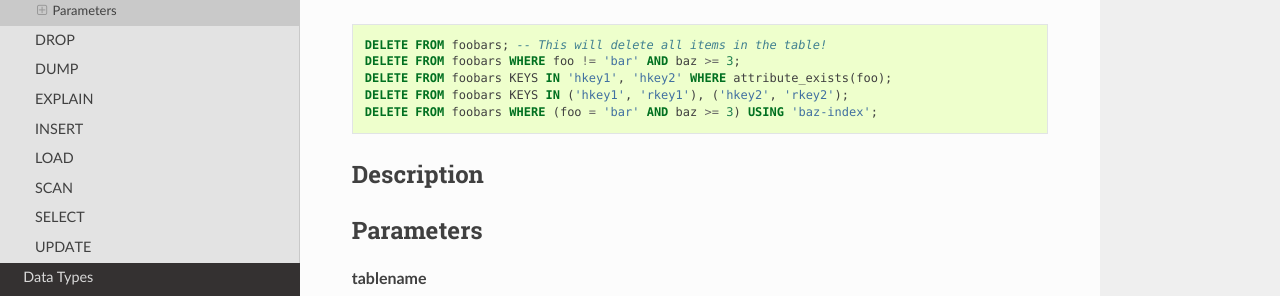
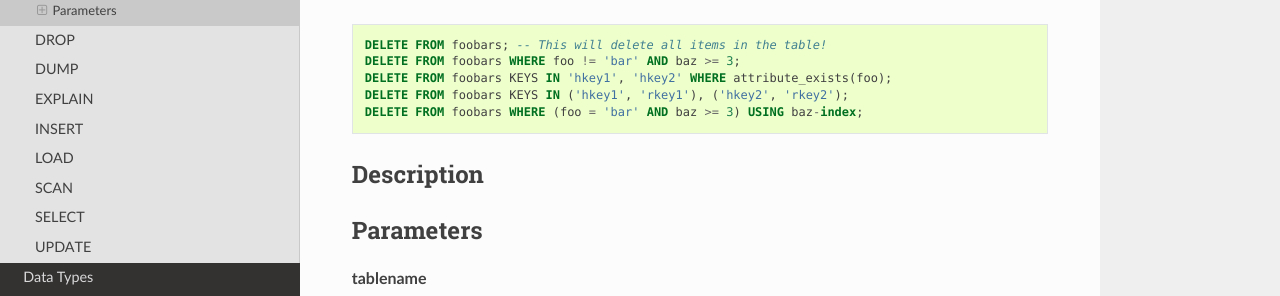
Before and after one commit to stevearc/dql, a Sphinx documentation site: the page built from doc/topics/queries/delete.rst, in a window 1280 px wide and 900 px high. Shown: the part 399-695 px from the top of the window. Built offline with Sphinx 7.4.7 and the Read the Docs theme 2.0.0, drawn with Linux system fonts in a browser that asks for light colours.

Commit message:
Merge pull request #5 from garrettheel/doc-fixes-index
Fix incorrect grammar for USING in doc examples

```diff
--- a/doc/topics/queries/delete.rst
+++ b/doc/topics/queries/delete.rst
@@ -20,7 +20,7 @@ Examples
     DELETE FROM foobars WHERE foo != 'bar' AND baz >= 3;
     DELETE FROM foobars KEYS IN 'hkey1', 'hkey2' WHERE attribute_exists(foo);
     DELETE FROM foobars KEYS IN ('hkey1', 'rkey1'), ('hkey2', 'rkey2');
-    DELETE FROM foobars WHERE (foo = 'bar' AND baz >= 3) USING 'baz-index';
+    DELETE FROM foobars WHERE (foo = 'bar' AND baz >= 3) USING baz-index;
 
 Description
 -----------
--- a/doc/topics/queries/select.rst
+++ b/doc/topics/queries/select.rst
@@ -32,7 +32,7 @@ Examples
     SELECT CONSISTENT * foobars WHERE foo = 'bar' AND baz >= 3;
     SELECT * foobars WHERE foo = 'bar' AND attribute_exists(baz);
     SELECT * foobars WHERE foo = 1 AND NOT (attribute_exists(bar) OR contains(baz, 'qux'));
-    SELECT 10 * (foo - bar) FROM foobars WHERE id = 'a' AND ts < 100 USING 'ts-index';
+    SELECT 10 * (foo - bar) FROM foobars WHERE id = 'a' AND ts < 100 USING ts-index;
     SELECT * FROM foobars WHERE foo = 'bar' LIMIT 50 DESC;
     SELECT * FROM foobars THROTTLE (50%, *);
 
```
